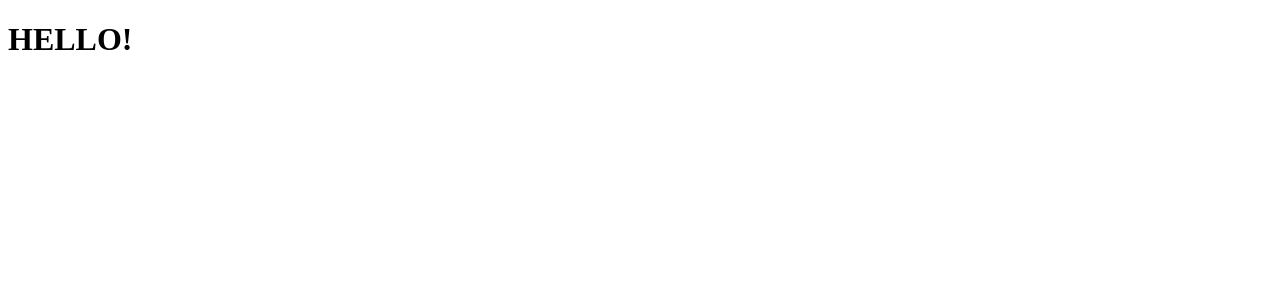
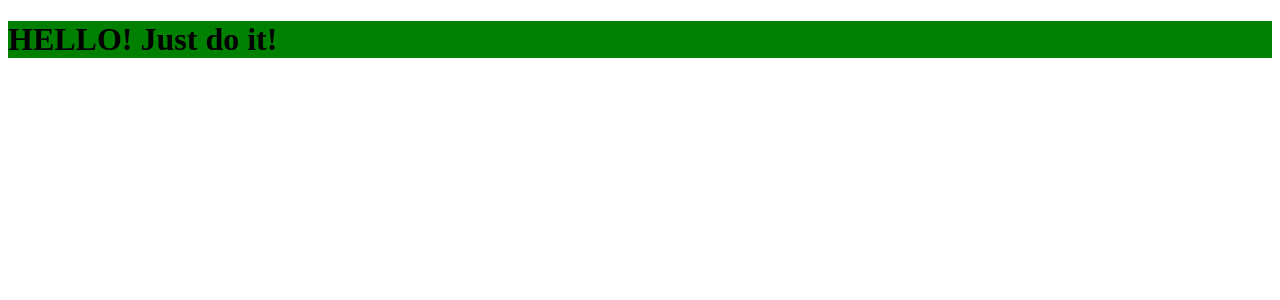
Before and after one commit to aspynlim/youtube, a React app in the folder codevolution/react_ts_webpack/: page / in a window 1280 px wide. Shown: the top 300 px of the page. Built offline with nearby package versions, Linux system fonts and the light colour scheme.

Commit message:
React TypeScript Webpack - Setup From Scratch (2/8) ...ing (CSS working)

```diff
--- a/codevolution/react_ts_webpack/package.json
+++ b/codevolution/react_ts_webpack/package.json
@@ -22,7 +22,9 @@
     "@types/react": "^17.0.11",
     "@types/react-dom": "^17.0.8",
     "babel-loader": "^8.2.2",
+    "css-loader": "^5.2.6",
     "html-webpack-plugin": "^5.3.1",
+    "style-loader": "^2.0.0",
     "typescript": "^4.3.4",
     "webpack": "^5.39.1",
     "webpack-cli": "^4.7.2",
--- a/codevolution/react_ts_webpack/src/App.tsx
+++ b/codevolution/react_ts_webpack/src/App.tsx
@@ -1,3 +1,5 @@
+import './styles.css';
+
 export const App = () => {
-  return <h1>HELLO!</h1>
+  return <h1>HELLO! Just do it!</h1>
 }
--- /dev/null
+++ b/codevolution/react_ts_webpack/src/styles.css
@@ -0,0 +1,3 @@
+#root {
+  background: green;
+}
--- a/codevolution/react_ts_webpack/webpack/webpack.config.js
+++ b/codevolution/react_ts_webpack/webpack/webpack.config.js
@@ -18,6 +18,10 @@ module.exports = {
             loader: 'babel-loader'
           }
         ]
+      },
+      {
+        test: /\.css$/,
+        use: ['style-loader', 'css-loader']
       }
     ]
   },
```
Also changed, not shown: 1 other file (tests, documents, lock files or other folders).
